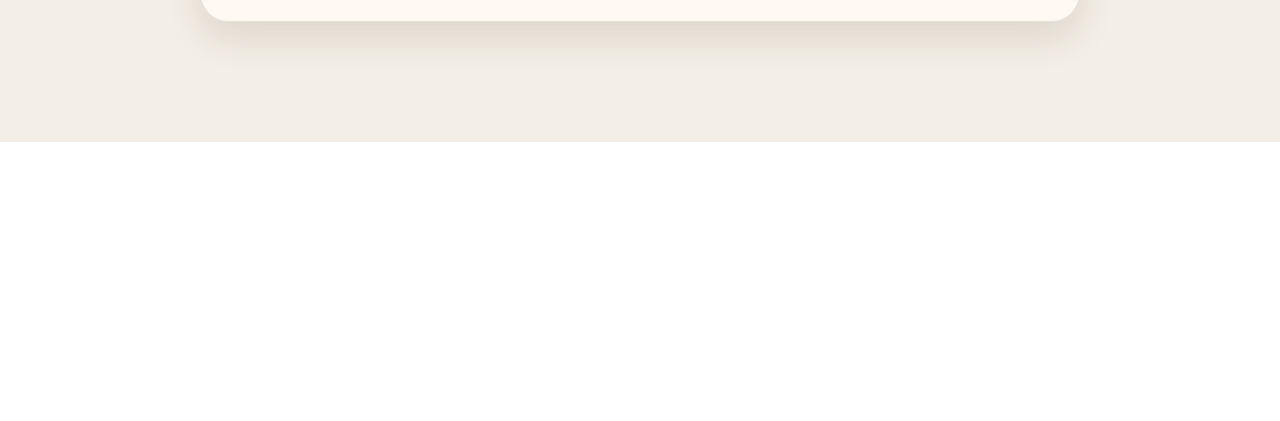
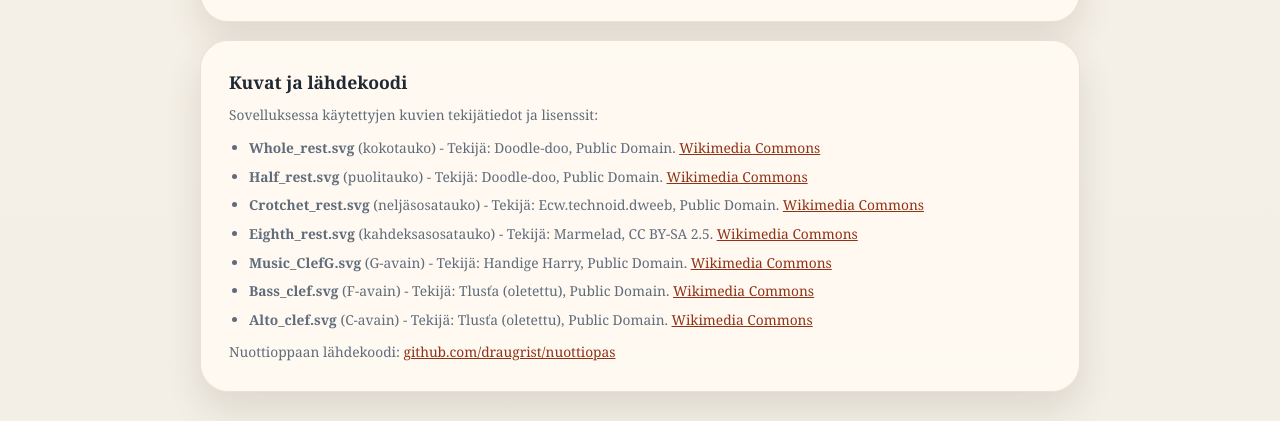
Before and after one commit to Draugrist/nuottiopas, a website built with Vite: page index.html in a window 1280 px wide. Shown: the part 658-1079 px from the top of the page. Before the commit the page ends 800 px from the top, so only its background shows below. Built offline with nearby package versions, Linux system fonts and the light colour scheme.

Commit message:
Lisää kuvien tekijätiedot

```diff
--- a/src/styles.css
+++ b/src/styles.css
@@ -54,6 +54,10 @@ select {
 
 .panel--wide {
     max-width: 880px;
+}
+
+.panel--credits {
+    margin-top: 18px;
 }
 
 .eyebrow {
@@ -118,6 +122,40 @@ p {
     color: var(--muted);
     font-size: 0.94rem;
     max-width: 60ch;
+}
+
+.credits {
+    margin-top: 0;
+    padding: 0;
+    font-size: 0.9rem;
+    line-height: 1.5;
+}
+
+.credits h2 {
+    font-size: 1.1rem;
+    margin-bottom: 10px;
+}
+
+.credits .field-note {
+    font-size: 0.86rem;
+    max-width: 70ch;
+}
+
+.credits-list {
+    margin: 12px 0;
+    padding-left: 20px;
+    color: var(--muted);
+    display: grid;
+    gap: 8px;
+    font-size: 0.86rem;
+}
+
+.credits a {
+    color: var(--accent-dark);
+}
+
+.credits a:hover {
+    color: var(--accent);
 }
 
 .field span {
--- a/src/ui/settingsView.js
+++ b/src/ui/settingsView.js
@@ -72,6 +72,47 @@ export function renderSettingsView(settings) {
           <button class="primary-button" type="submit">Aloita harjoitus</button>
         </form>
       </section>
+
+      <section class="panel panel--wide panel--credits">
+        <section class="credits" aria-label="Käytettyjen kuvien lähteet ja tekijätiedot">
+          <h2>Kuvat ja lähdekoodi</h2>
+          <p class="field-note">Sovelluksessa käytettyjen kuvien tekijätiedot ja lisenssit:</p>
+          <ul class="credits-list">
+            <li>
+              <strong>Whole_rest.svg</strong> (kokotauko) - Tekijä: Doodle-doo, Public Domain.
+              <a href="https://commons.wikimedia.org/w/index.php?curid=3126906" target="_blank" rel="noopener noreferrer">Wikimedia Commons</a>
+            </li>
+            <li>
+              <strong>Half_rest.svg</strong> (puolitauko) - Tekijä: Doodle-doo, Public Domain.
+              <a href="https://commons.wikimedia.org/w/index.php?curid=3126859" target="_blank" rel="noopener noreferrer">Wikimedia Commons</a>
+            </li>
+            <li>
+              <strong>Crotchet_rest.svg</strong> (neljäsosatauko) - Tekijä: Ecw.technoid.dweeb, Public Domain.
+              <a href="https://commons.wikimedia.org/w/index.php?curid=12477587" target="_blank" rel="noopener noreferrer">Wikimedia Commons</a>
+            </li>
+            <li>
+              <strong>Eighth_rest.svg</strong> (kahdeksasosatauko) - Tekijä: Marmelad, CC BY-SA 2.5.
+              <a href="https://commons.wikimedia.org/w/index.php?curid=3376683" target="_blank" rel="noopener noreferrer">Wikimedia Commons</a>
+            </li>
+            <li>
+              <strong>Music_ClefG.svg</strong> (G-avain) - Tekijä: Handige Harry, Public Domain.
+              <a href="https://commons.wikimedia.org/w/index.php?curid=3205665" target="_blank" rel="noopener noreferrer">Wikimedia Commons</a>
+            </li>
+            <li>
+              <strong>Bass_clef.svg</strong> (F-avain) - Tekijä: Tlusťa (oletettu), Public Domain.
+              <a href="https://commons.wikimedia.org/w/index.php?curid=620274" target="_blank" rel="noopener noreferrer">Wikimedia Commons</a>
+            </li>
+            <li>
+              <strong>Alto_clef.svg</strong> (C-avain) - Tekijä: Tlusťa (oletettu), Public Domain.
+              <a href="https://commons.wikimedia.org/w/index.php?curid=620317" target="_blank" rel="noopener noreferrer">Wikimedia Commons</a>
+            </li>
+          </ul>
+          <p class="field-note">
+            Nuottioppaan lähdekoodi:
+            <a href="https://github.com/draugrist/nuottiopas" target="_blank" rel="noopener noreferrer">github.com/draugrist/nuottiopas</a>
+          </p>
+        </section>
+      </section>
     </main>
   `;
 }
```
